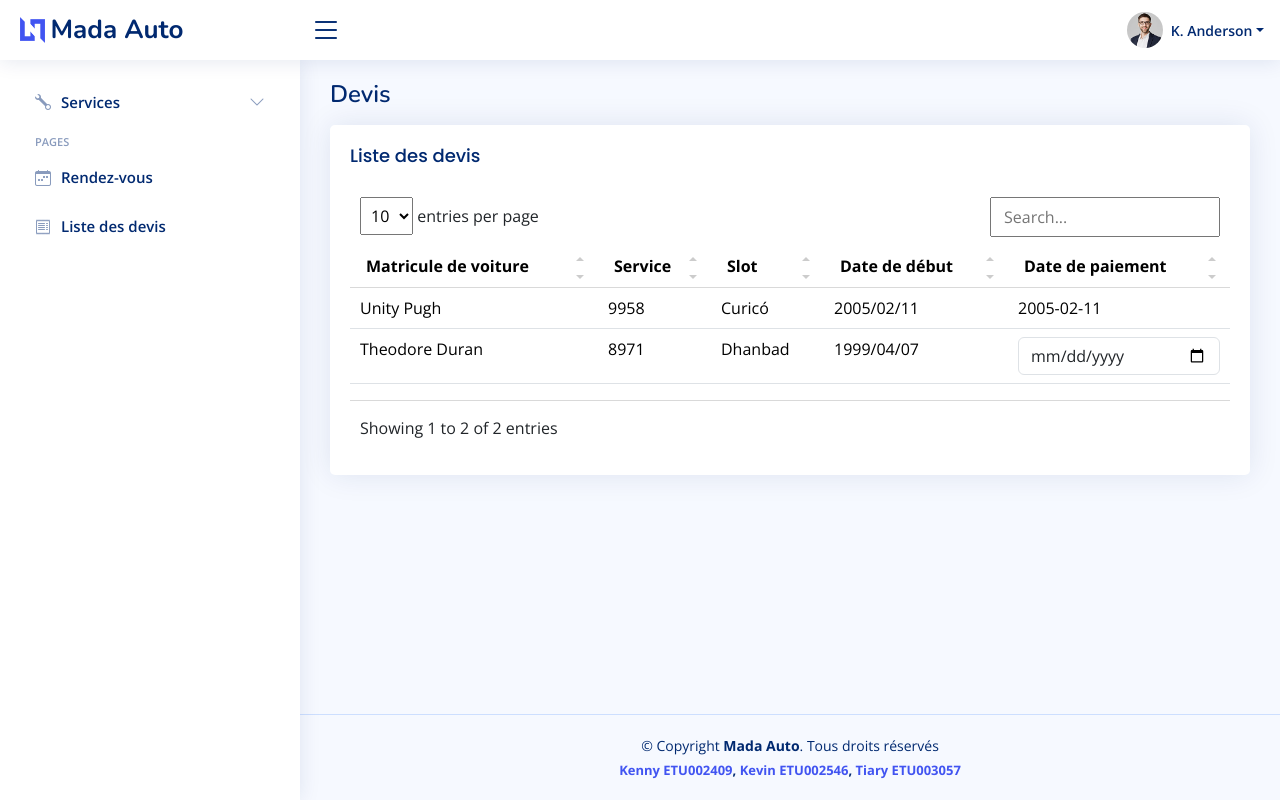
After one commit to kenny516/CI3Template, a CodeIgniter app: page /Garage-automobile/index.php/backoffice/devis in a window 1280 px wide. The commit adds this page. Run offline with CodeIgniter, Linux system fonts and the light colour scheme; some libraries are stand-ins or nearby versions.

Commit message:
backoffice front vita daholo

```diff
--- a/application/controllers/BackOffice.php
+++ b/application/controllers/BackOffice.php
@@ -45,6 +45,13 @@ class BackOffice extends CI_Controller
         $this->load->view(self::VIEW_FOLDER . 'base_layout', $data);
     }
 
+    public function devis()
+    {
+        $data['content'] = self::VIEW_FOLDER . 'quotation';
+        $data['title'] = 'Devis';
+        $this->load->view(self::VIEW_FOLDER . 'base_layout', $data);
+    }
+
     public function add_admin()
     {
         $email = 'admin@gmail.com';
--- a/application/views/back-office/header.php
+++ b/application/views/back-office/header.php
@@ -5,13 +5,6 @@
             <span class="d-none d-lg-block">Mada Auto</span>
         </a>
         <i class="bi bi-list toggle-sidebar-btn"></i>
-    </div>
-
-    <div class="search-bar">
-        <form class="search-form d-flex align-items-center" method="POST" action="#">
-            <input type="text" name="query" placeholder="Search" title="Enter search keyword">
-            <button type="submit" title="Search"><i class="bi bi-search"></i></button>
-        </form>
     </div>
 
     <nav class="header-nav ms-auto">
--- /dev/null
+++ b/application/views/back-office/quotation.php
@@ -0,0 +1,54 @@
+<div class="row">
+    <div class="col-lg-12">
+        <div class="card">
+            <div class="card-body">
+                <h5 class="card-title">Liste des devis</h5>
+                <table class="table datatable">
+                    <thead>
+                    <tr>
+                        <th>Matricule de voiture</th>
+                        <th>Service</th>
+                        <th>Slot</th>
+                        <th data-type="date" data-format="YYYY/DD/MM">Date de début</th>
+                        <th>Date de paiement</th>
+                    </tr>
+                    </thead>
+                    <tbody>
+                    <tr>
+                        <td>Unity Pugh</td>
+                        <td>9958</td>
+                        <td>Curicó</td>
+                        <td>2005/02/11</td>
+                        <td>2005-02-11</td>
+                    </tr>
+                    <tr>
+                        <td>Theodore Duran</td>
+                        <td>8971</td>
+                        <td>Dhanbad</td>
+                        <td>1999/04/07</td>
+                        <td></td>
+                    </tr>
+                    </tbody>
+                </table>
+            </div>
+        </div>
+    </div>
+</div>
+<script>
+    document.addEventListener('DOMContentLoaded', function() {
+        const table = document.querySelector('.datatable tbody');
+
+        table.querySelectorAll('tr').forEach(row => {
+            const datePaymentCell = row.children[4];
+            if (!datePaymentCell.innerText.trim()) {
+                const dateInput = document.createElement('input');
+                dateInput.type = 'date';
+                dateInput.className = 'form-control';
+                dateInput.addEventListener('change', function() {
+                    datePaymentCell.innerText = dateInput.value;
+                });
+                datePaymentCell.appendChild(dateInput);
+            }
+        });
+    });
+</script>
--- a/application/views/back-office/services/form.php
+++ b/application/views/back-office/services/form.php
@@ -38,7 +38,7 @@
                     </div>
                 </div>
                 <div>
-                    <?= form_submit('submit', 'Soumettre', ['class' => 'btn btn-primary px-4']); ?>
+                    <?= form_submit('submit', 'Soumettre', ['class' => 'btn btn-primary px-4 fw-bold']); ?>
                 </div>
                 <?= form_close(); ?>
             </div>
--- a/application/views/back-office/sidebar.php
+++ b/application/views/back-office/sidebar.php
@@ -30,7 +30,7 @@
         </li>
 
         <li class="nav-item">
-            <a class="nav-link collapsed" href="">
+            <a class="nav-link collapsed" href="<?= site_url('BackOffice/devis'); ?>">
                 <i class="bi bi-receipt"></i>
                 <span>Liste des devis</span>
             </a>
```
Also changed, not shown: application/views/back-office/appointment.php (+5 -5 lines).
